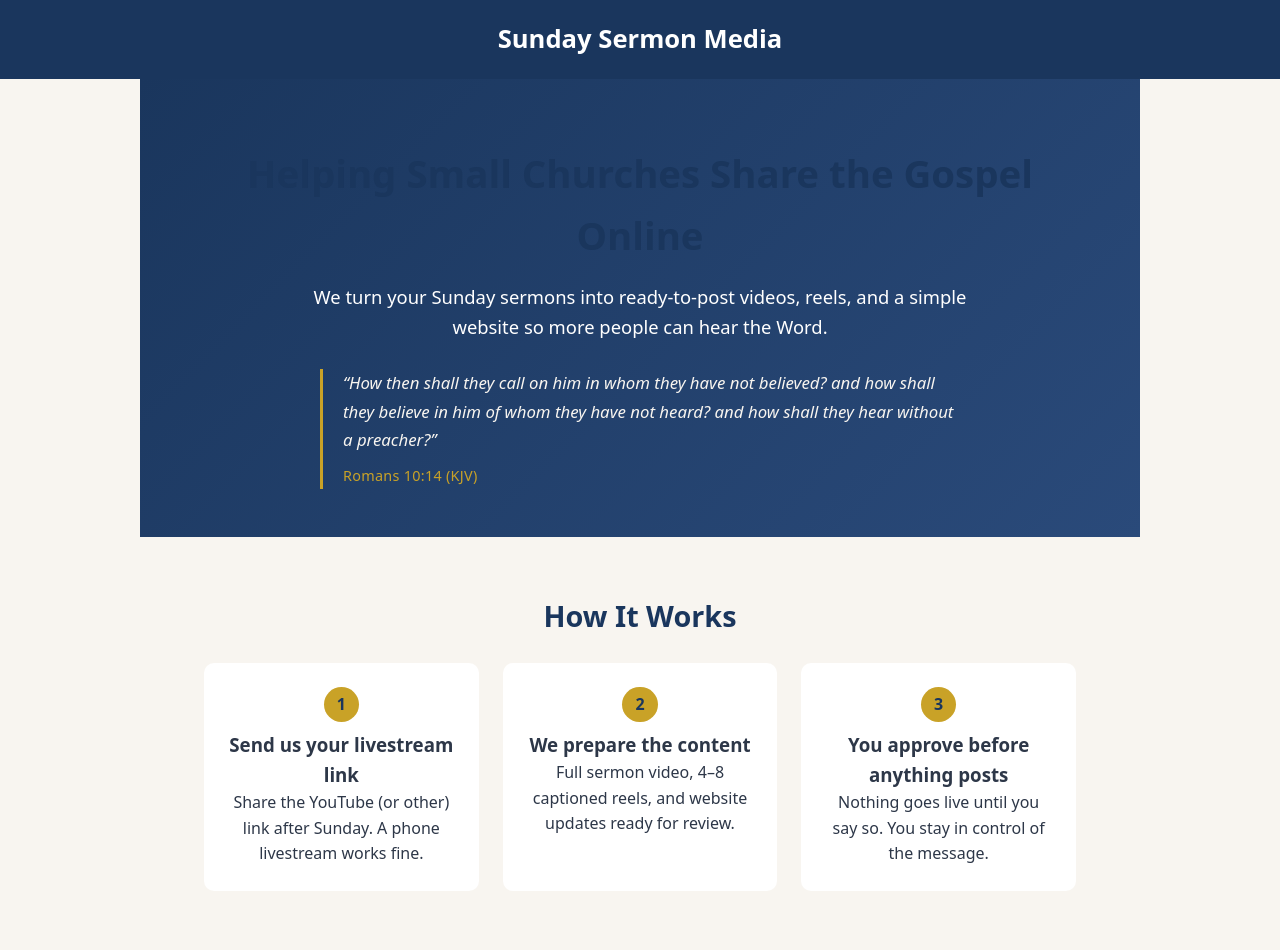
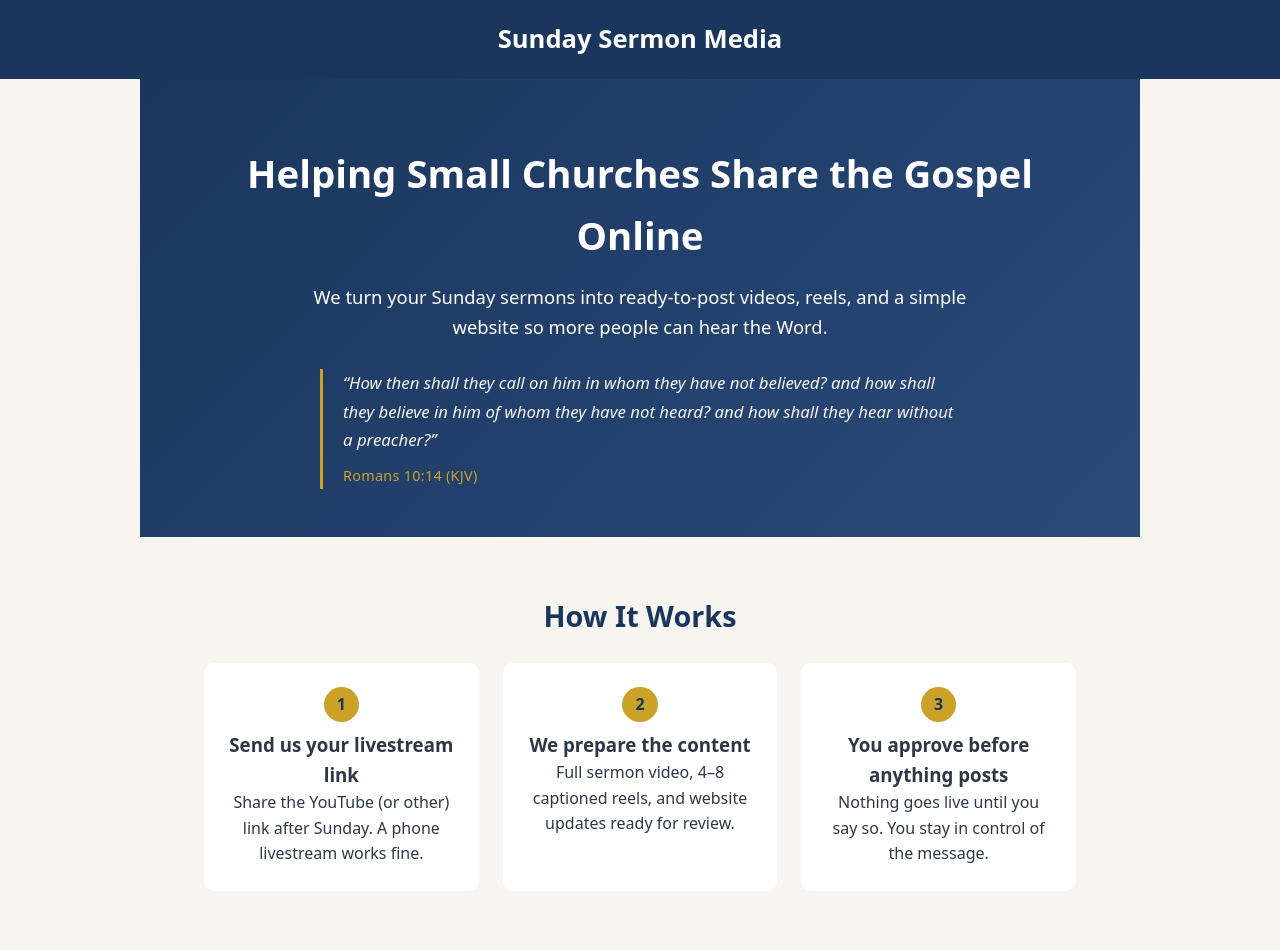
Before and after one commit to Sunday-Sermon-Media/Sunday-Sermon-Media.github.io, a plain HTML site: page index.html in a window 1280 px wide. Shown: the top 950 px of the page. Drawn offline with Linux system fonts and the light colour scheme.

Commit message:
Make hero heading white

```diff
--- a/index.html
+++ b/index.html
@@ -18,7 +18,7 @@
   header { background: var(--navy); color: white; padding: 1.2rem 5%; text-align: center; }
   header h1 { font-size: 1.6rem; }
   .hero { background: linear-gradient(135deg, var(--navy) 0%, #2a4a7a 100%); color: white; text-align: center; padding: 4rem 5% 3rem; }
-  .hero h2 { font-size: 2.4rem; margin-bottom: 1rem; }
+  .hero h2 { font-size: 2.4rem; margin-bottom: 1rem; color: white; }
   .hero p { font-size: 1.15rem; max-width: 680px; margin: 0 auto 1.5rem; }
   .pull-quote { max-width: 640px; margin: 1.75rem auto 0; font-style: italic; font-size: 1.05rem; line-height: 1.7; color: #f8f5f0; border-left: 3px solid var(--gold); padding-left: 1.25rem; text-align: left; }
   .pull-quote cite { display: block; margin-top: 0.6rem; font-style: normal; font-size: 0.9rem; color: var(--gold); letter-spacing: 0.02em; }
```
